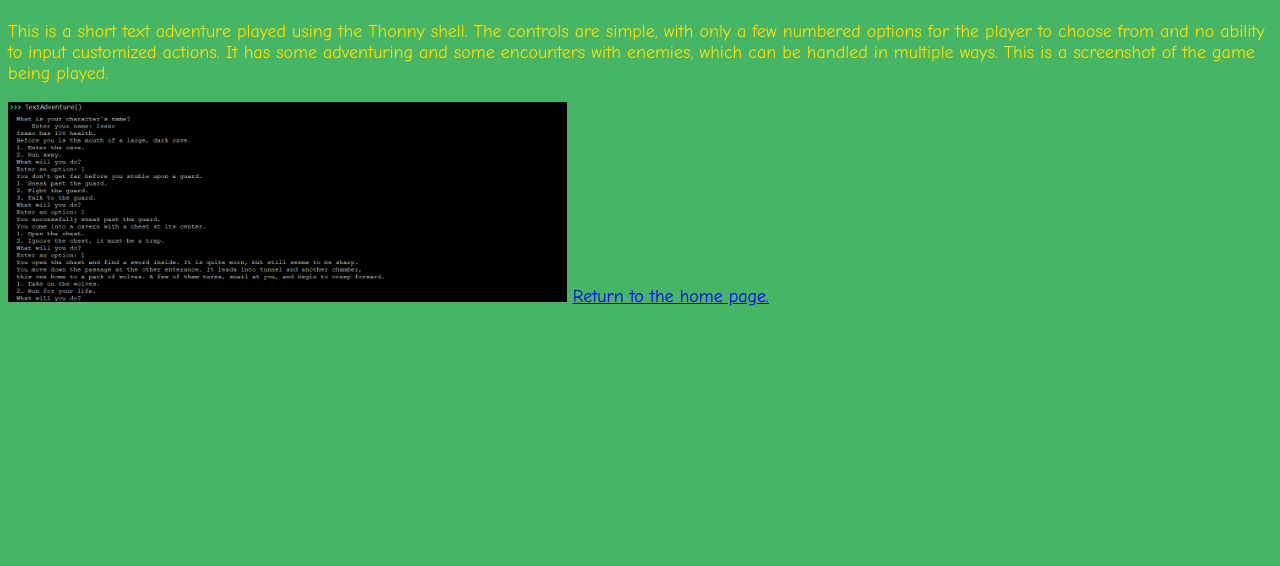
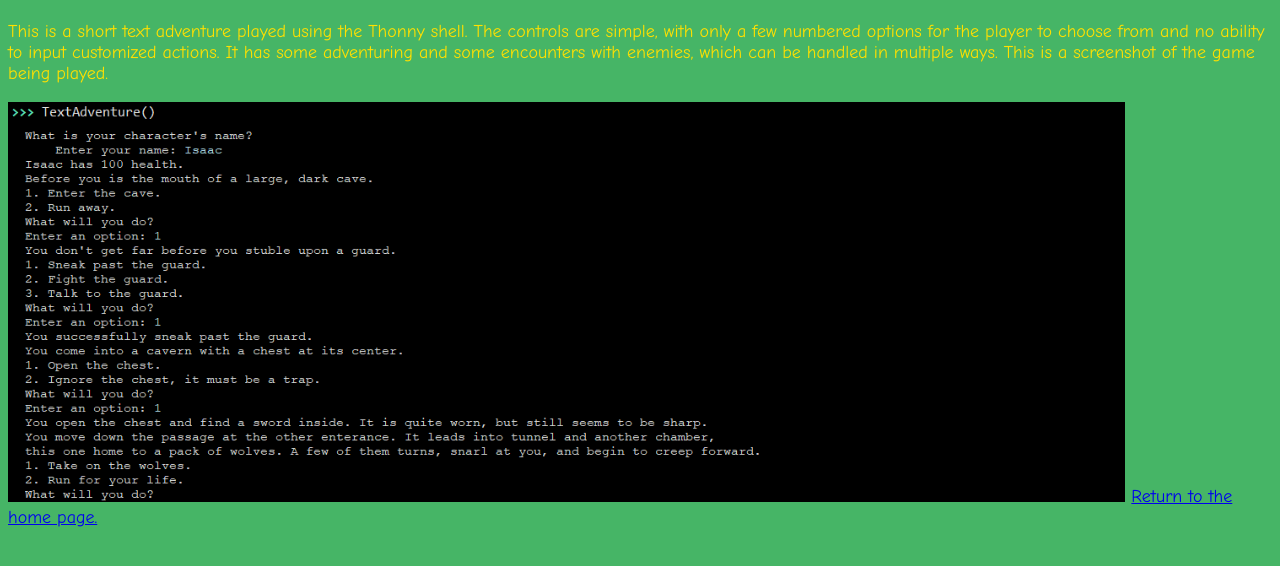
Before and after one commit to IsaacHo20/web, a plain HTML site: page text-adventure-description.html in a window 1280 px wide. Shown: the part 68-634 px from the top of the page. Drawn offline with Linux system fonts and the light colour scheme.

Commit message:
Update text-adventure-description.html

```diff
--- a/text-adventure-description.html
+++ b/text-adventure-description.html
@@ -8,7 +8,7 @@
 	<h1>Text Adventure</h1>
 	<p>This is a short text adventure played using the Thonny shell. The controls are simple, with only a few numbered options for the player to choose from
 	and no ability to input customized actions. It has some adventuring and some encounters with enemies, which can be handled in multiple ways. This
-	is a screenshot of the game being played.</p> <img src="images/textadventure.png" alt="The text adventure" height="200">
+	is a screenshot of the game being played.</p> <img src="images/textadventure.png" alt="The text adventure" height="400">
 	<a href="site.html">Return to the home page.</a>
 	</body>
 </html>
```
